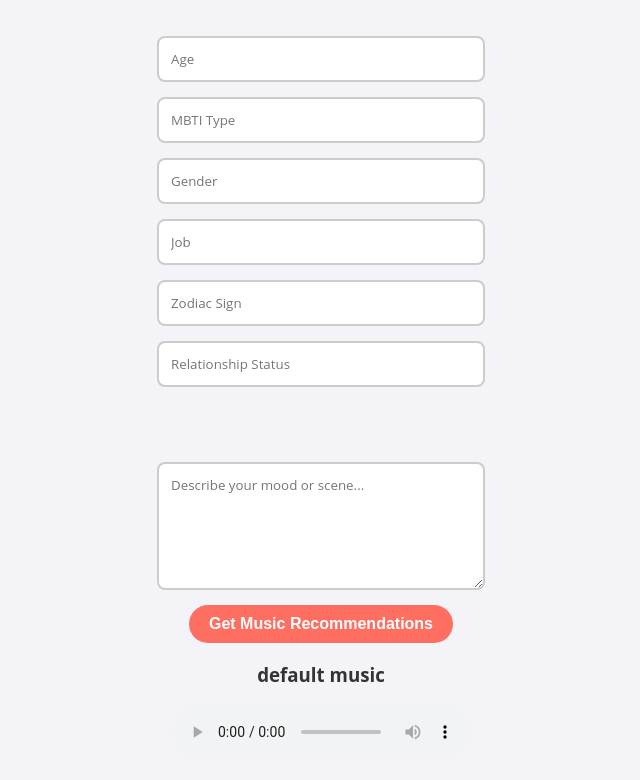
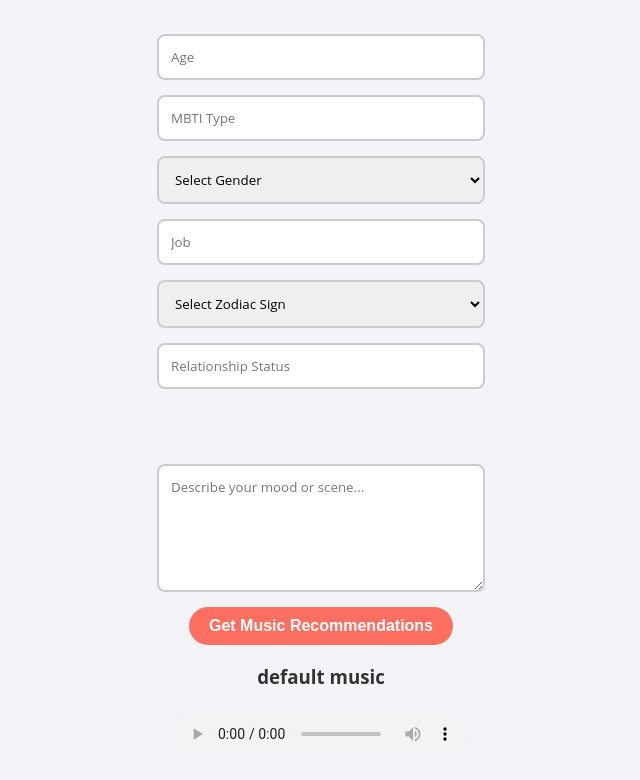
Before and after one commit to AlainS87/ai_challenge_2024, a React (Create React App) app: page / in a window 1280 px wide. Shown: the top 780 px of the page, without its empty margins (319-959 px from the left). Built offline with nearby package versions, Linux system fonts and the light colour scheme.

Commit message:
Update Select option on user input "gender" and "zodiac sign"

```diff
--- a/src/App.css
+++ b/src/App.css
@@ -98,6 +98,21 @@
   border: 2px solid #ccc;
   border-radius: 8px;
   font-family: inherit; /* Consistent font */
+  text-align: left;
+}
+
+.personal-info select {
+  width: 327.63px; /* Adjust width to match input areas */
+  padding: 12px;
+  margin-bottom: 15px;
+  border: 2px solid #ccc;
+  border-radius: 8px;
+  font-family: inherit; /* Consistent font */
+  text-align: left;
+}
+
+select option[value=""][disabled] {
+  color: #ccc; /* Adjust the color to your preference */
 }
 
 .mood-input {
@@ -159,7 +174,7 @@ button:hover {
 }
 
 @media (max-width: 768px) {
-  .personal-info input, .mood-input textarea, .artist, .number, .song {
+  .personal-info input, .personal-info select, .mood-input textarea, .artist, .number, .song {
     width: 90%; /* Responsive width on smaller screens */
   }
 }
--- a/src/App.js
+++ b/src/App.js
@@ -17,7 +17,7 @@ function App() {
   // 处理提交事件
   const handleSubmit = async () => {
     // 发送POST请求到你的后端API，包括用户输入和个人偏好信息
-    const response = await fetch('http://localhost:5003/api/recommend-music', {
+    const response = await fetch('http://localhost:5200/api/recommend-music', {
       method: 'POST',
       headers: {
         'Content-Type': 'application/json',
@@ -46,9 +46,30 @@ function App() {
           {/* 个人信息输入字段 */}
           <input value={age} onChange={(e) => setAge(e.target.value)} placeholder="Age" />
           <input value={mbti} onChange={(e) => setMbti(e.target.value)} placeholder="MBTI Type" />
-          <input value={gender} onChange={(e) => setGender(e.target.value)} placeholder="Gender" />
+          <select value={gender} onChange={(e) => setGender(e.target.value)}>
+            <option value="" disabled>Select Gender</option>
+            <option value="Male">Male</option>
+            <option value="Female">Female</option>
+            <option value="Other">NTUC Shopping Bag</option>
+            <option value="">Do not wish to specify</option>
+          </select>
           <input value={job} onChange={(e) => setJob(e.target.value)} placeholder="Job" />
-          <input value={zodiac} onChange={(e) => setZodiac(e.target.value)} placeholder="Zodiac Sign" />
+          <select value={zodiac} onChange={(e) => setZodiac(e.target.value)}>
+            <option value="" disabled>Select Zodiac Sign</option>
+            <option value="Aries">Aries</option>
+            <option value="Taurus">Taurus</option>
+            <option value="Gemini">Gemini</option>
+            <option value="Cancer">Cancer</option>
+            <option value="Leo">Leo</option>
+            <option value="Virgo">Virgo</option>
+            <option value="Libra">Libra</option>
+            <option value="Scorpio">Scorpio</option>
+            <option value="Sagittarius">Sagittarius</option>
+            <option value="Capricorn">Capricorn</option>
+            <option value="Aquarius">Aquarius</option>
+            <option value="Pisces">Pisces</option>
+            <option value="">Do not wish to specify</option>
+          </select>
           <input value={relationshipStatus} onChange={(e) => setRelationshipStatus(e.target.value)} placeholder="Relationship Status" />
         </div>
         <div className="mood-input">
```
Also changed, not shown: 1 other file (tests, documents, lock files or other folders).
